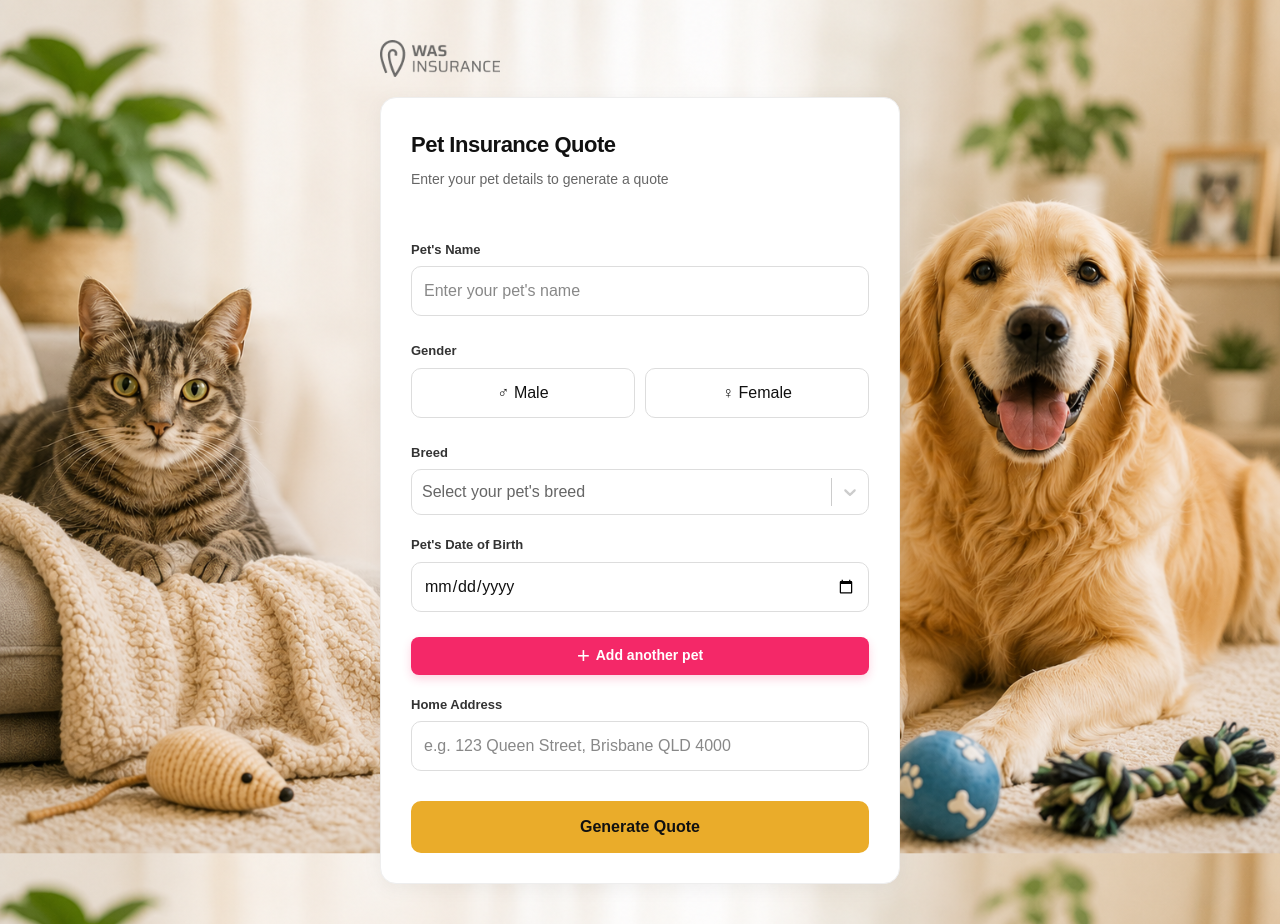
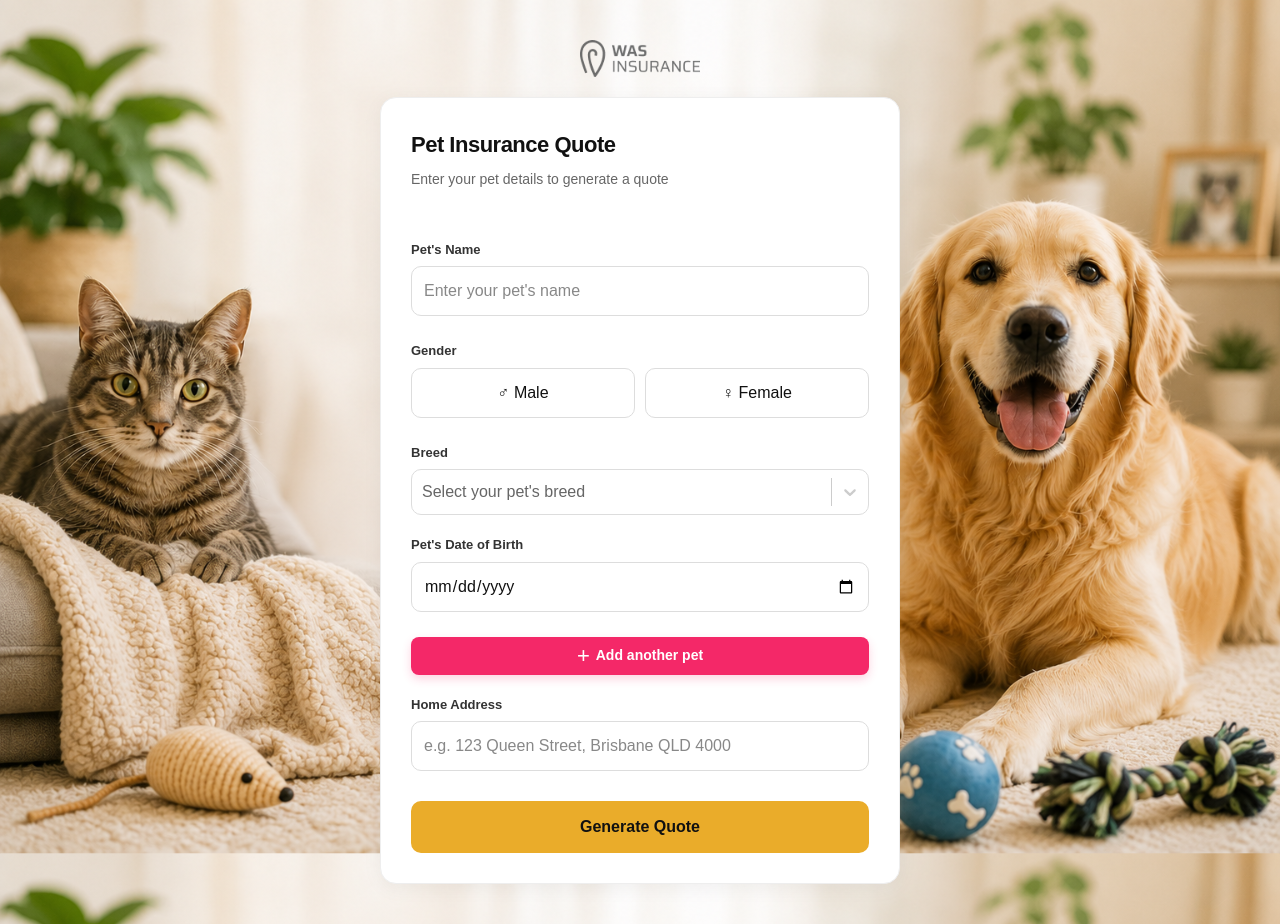
Before and after one commit to pvu0452/pet_insurance, a Next.js app: page / in a window 1280 px wide. Built offline with nearby package versions, Linux system fonts and the light colour scheme; no server answers.

Commit message:
Update logo placement

```diff
--- a/app/page.tsx
+++ b/app/page.tsx
@@ -679,7 +679,7 @@ export default function Home() {
           width: "100%",
           maxWidth: 520,
           display: "flex",
-          justifyContent: "flex-start",
+          justifyContent: "center",
           marginBottom: 20,
         }}
       >
```
Also changed, not shown: public/background.png (added).
